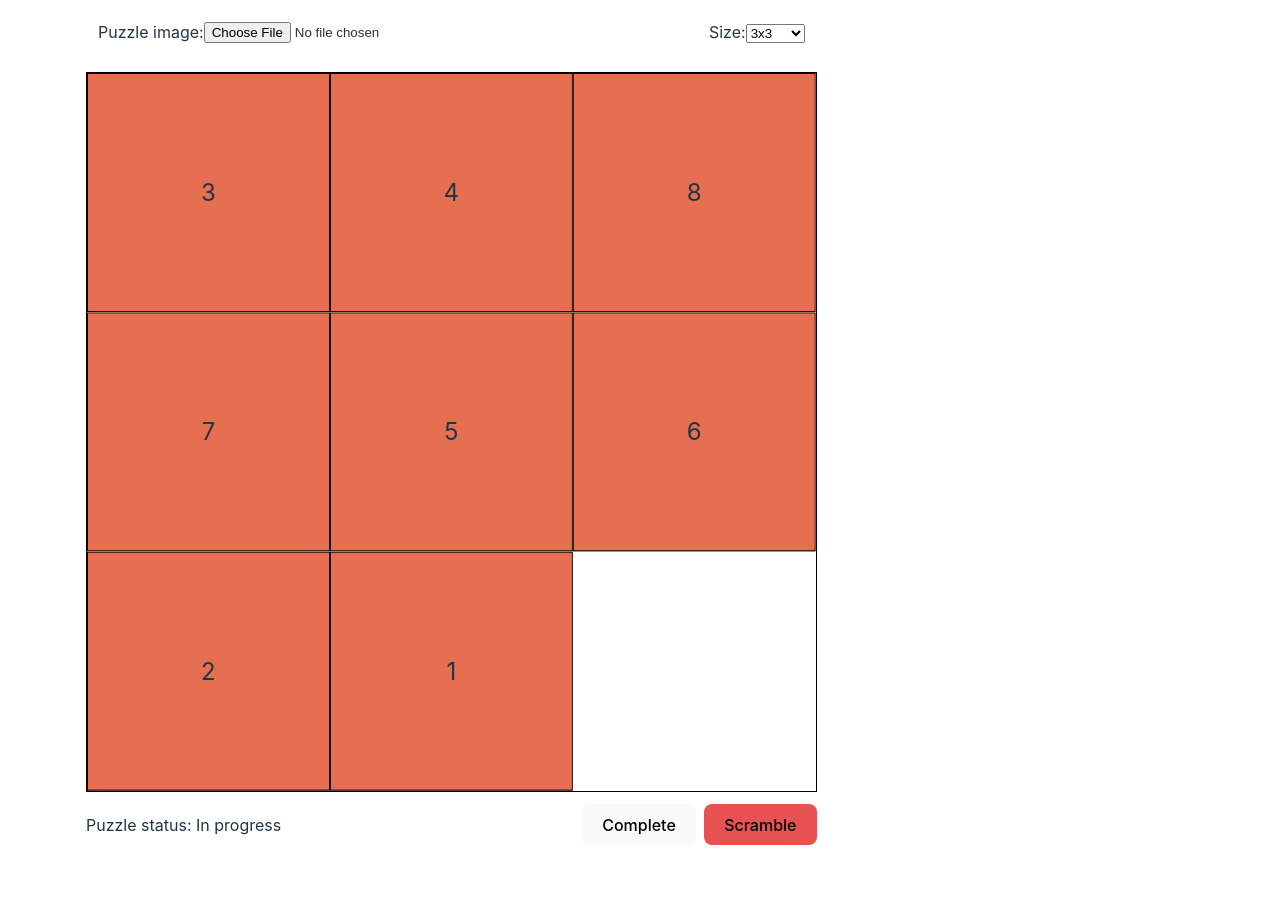
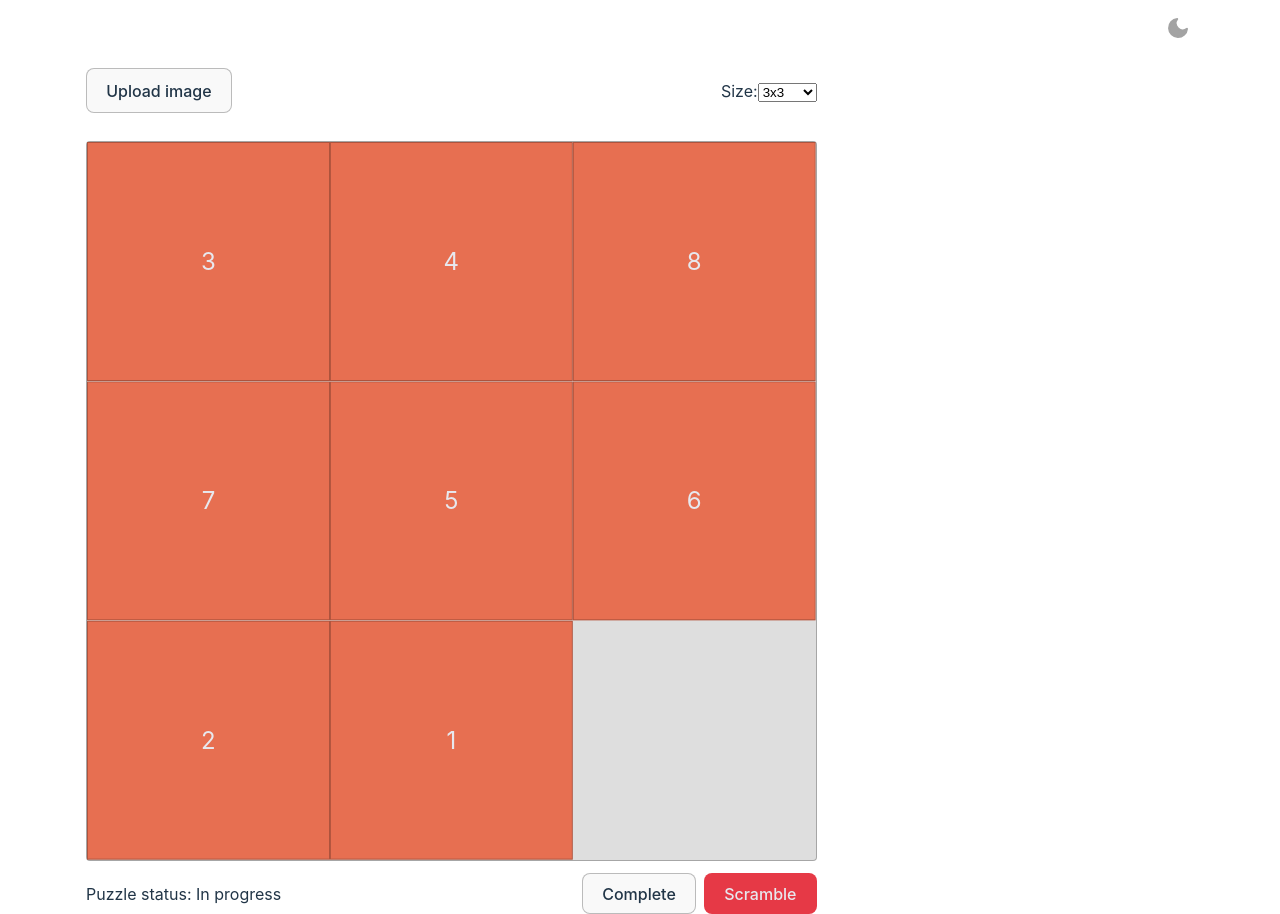
Before and after one commit to blake-boswell/slide-puzzle, a React (Vite) app: page / in a window 1280 px wide. Before the commit the page ends 853 px from the top, so only its background shows below. Built offline with nearby package versions, Linux system fonts and the light colour scheme.

Commit message:
Added color themes

```diff
--- a/package.json
+++ b/package.json
@@ -11,6 +11,7 @@
   "dependencies": {
     "react": "^18.2.0",
     "react-dom": "^18.2.0",
+    "react-feather": "^2.0.10",
     "react-transition-group": "^4.4.5"
   },
   "devDependencies": {
--- a/src/App.css
+++ b/src/App.css
@@ -2,3 +2,17 @@
 @import './styles/button.css';
 @import './styles/puzzle.css';
 @import './styles/modal.css';
+@import './styles/input.css';
+
+.theme-control {
+  display: flex;
+  justify-content: flex-end;
+  align-items: center;
+  padding: 12px 0;
+}
+
+.theme-toggle {
+  display: flex;
+  justify-content: center;
+  align-items: center;
+}
--- a/src/App.tsx
+++ b/src/App.tsx
@@ -1,11 +1,69 @@
+import { useEffect, useMemo, useState } from 'react';
+import { Sun, Moon } from 'react-feather';
 import './App.css';
+import ThemeContext, { Theme } from './context/ThemeContext';
 import Puzzle from './pages/Puzzle';
 
+const getPreferredColorScheme = () => {
+  const providedTheme = localStorage.getItem('theme');
+  if (providedTheme === 'dark' || providedTheme === 'light') {
+    return providedTheme;
+  }
+
+  if (
+    window.matchMedia &&
+    window.matchMedia('(prefers-color-scheme: dark)').matches
+  ) {
+    return 'dark';
+  }
+  return 'light';
+};
+
 function App() {
+  const [theme, setTheme] = useState<Theme>(getPreferredColorScheme());
+
+  useEffect(() => {
+    if (theme === 'dark') {
+      document.body.classList.add('theme-dark');
+    } else {
+      document.body.classList.remove('theme-dark');
+    }
+  });
+
+  const themeContextValue = useMemo(() => ({ theme, setTheme }), [theme]);
+
   return (
-    <div className="App container">
-      <Puzzle />
-    </div>
+    <ThemeContext.Provider value={themeContextValue}>
+      <div className={theme === 'dark' ? 'theme-dark' : ''}>
+        <div className="container">
+          <div className="theme-control">
+            <button
+              className="btn-text theme-toggle"
+              onClick={() => {
+                if (theme === 'dark') {
+                  setTheme('light');
+                  localStorage.setItem('theme', 'light');
+                } else if (theme === 'light') {
+                  setTheme('dark');
+                  localStorage.setItem('theme', 'dark');
+                }
+              }}
+            >
+              {theme === 'dark' ? (
+                <Sun size={24} fill="currentColor" />
+              ) : (
+                <Moon
+                  size={24}
+                  fill="var(--light-gray)"
+                  stroke="var(--light-gray)"
+                />
+              )}
+            </button>
+          </div>
+          <Puzzle />
+        </div>
+      </div>
+    </ThemeContext.Provider>
   );
 }
 
--- /dev/null
+++ b/src/context/ThemeContext.ts
@@ -0,0 +1,15 @@
+import React from 'react';
+
+export type Theme = 'light' | 'dark';
+
+interface ThemeContextState {
+  theme: Theme;
+  setTheme: (newTheme: Theme) => void;
+}
+
+const ThemeContext = React.createContext<ThemeContextState>({
+  theme: 'dark',
+  setTheme: () => null,
+});
+
+export default ThemeContext;
--- a/src/index.css
+++ b/src/index.css
@@ -5,11 +5,7 @@
   font-size: 16px;
   line-height: 24px;
   font-weight: 400;
-
   color-scheme: light dark;
-  color: rgba(255, 255, 255, 0.87);
-  background-color: #242424;
-
   font-synthesis: none;
   text-rendering: optimizeLegibility;
   -webkit-font-smoothing: antialiased;
@@ -23,12 +19,23 @@
   box-sizing: border-box;
 }
 
+body {
+  margin: 0;
+  color: var(--color-text);
+  background-color: var(--color-background);
+}
+
 a {
   font-weight: 500;
   color: #646cff;
   text-decoration: inherit;
 }
+
 a:hover {
+  color: #747bff;
+}
+
+.theme-dark a:hover {
   color: #535bf2;
 }
 
@@ -36,35 +43,3 @@ h1 {
   font-size: 3.2em;
   line-height: 1.1;
 }
-
-button {
-  border-radius: 8px;
-  border: 1px solid transparent;
-  padding: 0.6em 1.2em;
-  font-size: 1em;
-  font-weight: 500;
-  font-family: inherit;
-  background-color: #1a1a1a;
-  cursor: pointer;
-  transition: border-color 0.25s;
-}
-button:hover {
-  border-color: #646cff;
-}
-button:focus,
-button:focus-visible {
-  outline: 4px auto -webkit-focus-ring-color;
-}
-
-@media (prefers-color-scheme: light) {
-  :root {
-    color: #213547;
-    background-color: #ffffff;
-  }
-  a:hover {
-    color: #747bff;
-  }
-  button {
-    background-color: #f9f9f9;
-  }
-}
--- a/src/pages/Puzzle.tsx
+++ b/src/pages/Puzzle.tsx
@@ -273,7 +273,9 @@ const Puzzle = () => {
     <div className="puzzle-container">
       <div className="puzzle" ref={puzzleRef}>
         <div className="puzzle__control">
-          <label htmlFor="puzzle-image">Puzzle image: </label>
+          <label htmlFor="puzzle-image" className="file-input">
+            Upload image
+          </label>
           <input
             id="puzzle-image"
             type="file"
@@ -334,9 +336,6 @@ const Puzzle = () => {
               </div>
             ),
           )}
-          {/* <div style={{ display: 'none' }}>
-            <img src={imageSource} />
-          </div> */}
         </div>
         <div className="puzzle__footer">
           <div>Puzzle status: {isPuzzleComplete ? 'Done' : 'In progress'}</div>
@@ -356,7 +355,7 @@ const Puzzle = () => {
       <div className="puzzle-reference">
         {imageSource && (
           <>
-            <div>Reference</div>
+            <div className="h3">Reference</div>
             <button onClick={showModal} className="btn-text">
               <img src={imageSource} className="puzzle-reference__image" />
             </button>
--- a/src/styles/button.css
+++ b/src/styles/button.css
@@ -1,11 +1,40 @@
+button,
+.file-input {
+  border-radius: 8px;
+  border: 1px solid var(--color-border);
+  padding: 0.6em 1.2em;
+  font-size: 1em;
+  font-weight: 500;
+  font-family: inherit;
+  background-color: var(--color-button-base);
+  cursor: pointer;
+  transition: border-color 0.25s;
+  color: var(--color-text);
+}
+
+button:hover,
+.file-input:hover {
+  border-color: #646cff;
+}
+
+button:focus,
+button:focus-visible,
+.file-input:focus,
+.file-input:focus-visible {
+  outline: 4px auto -webkit-focus-ring-color;
+}
+
 .btn--danger {
-  background-color: #e75151;
+  background-color: var(--color-danger);
+  color: var(--color-text-white);
+  border-color: transparent;
 }
 
 .btn-text {
-  padding: 0;
+  padding: 4px;
   border: 0;
   border-radius: 0;
+  background-color: transparent;
 }
 
 .close-button {
--- a/src/styles/core/colors.css
+++ b/src/styles/core/colors.css
@@ -1,3 +1,41 @@
 :root {
+  --blue: #289ede;
+  --dark-blue: #0077b6;
+  --navy: #073b4c;
+  --pink: #e75151;
+  --red: #e63946;
+  --yellow: #f3c332;
+  --green: #9ece43;
+  --dark-green: #006400;
+  --black: #1a1a1a;
+  --gray: #3a3a3a;
+  --light-gray: #a3a3a3;
+  --white: #f9f9f9;
+
+  --color-border: rgba(0, 0, 0, 0.25);
+  --color-primary: var(--blue);
+  --color-accent: var(--pink);
+  --color-danger: var(--red);
+  --color-warning: var(--yellow);
+  --color-success: var(--dark-green);
+  --color-dark: var(--black);
+
+  --color-background: #fff;
+  --color-surface: #f7f7f8;
+
+  --color-text-black: #213547;
+  --color-text-white: #e7e8ee;
+  --color-text: var(--color-text-black);
+
+  --color-button-base: var(--white);
+}
+
+.theme-dark {
   --color-border: #4d4d4d;
+  --color-background: #242424;
+  --color-surface: var(--gray);
+
+  --color-text: var(--color-text-white);
+
+  --color-button-base: var(--black);
 }
--- /dev/null
+++ b/src/styles/input.css
@@ -0,0 +1,7 @@
+input[type='file'] {
+  display: none;
+}
+
+.file-input {
+  content: 'Upload image';
+}
--- a/src/styles/puzzle.css
+++ b/src/styles/puzzle.css
@@ -16,7 +16,7 @@
 .puzzle__control {
   display: flex;
   align-items: center;
-  padding: 12px;
+  padding: 12px 0;
 }
 
 .control-end {
@@ -24,7 +24,9 @@
 }
 
 .puzzle__board {
-  border: 1px solid black;
+  border: 1px solid var(--color-border);
+  border-radius: 4px;
+  background-color: rgba(0, 0, 0, 0.13);
   /* padding: 4px; */
   position: relative;
   aspect-ratio: 1/1;
@@ -34,6 +36,7 @@
 }
 
 .puzzle-piece {
+  color: var(--color-text-white);
   will-change: transform;
   aspect-ratio: 1/1;
   transition: transform 150ms ease-out;
@@ -43,7 +46,7 @@
 
 .puzzle-piece__content {
   background-color: #e76f51;
-  border: 1px solid black;
+  border: 1px solid var(--color-border);
   font-size: 24px;
   display: flex;
   justify-content: center;
```
Also changed, not shown: 1 other file (tests, documents, lock files or other folders).
